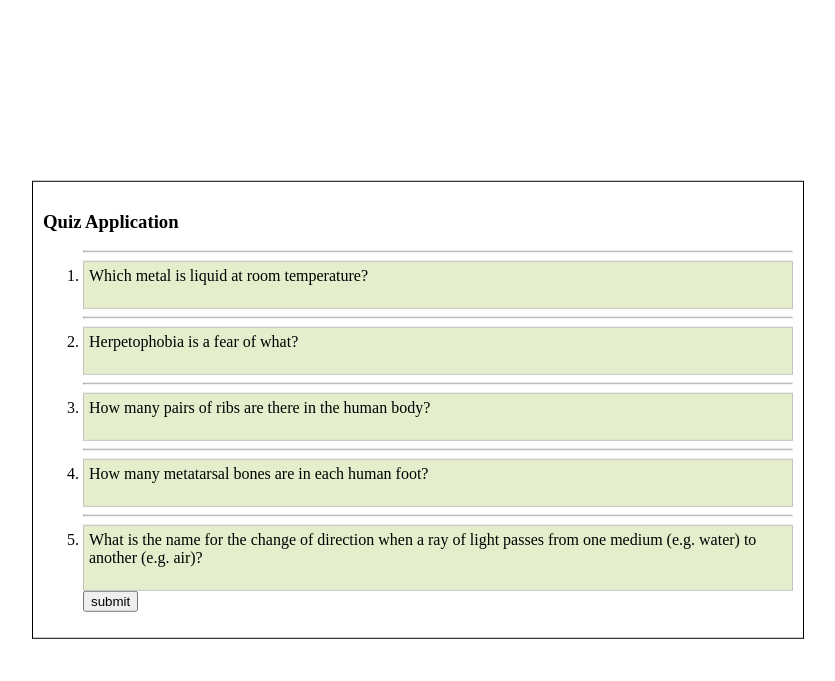
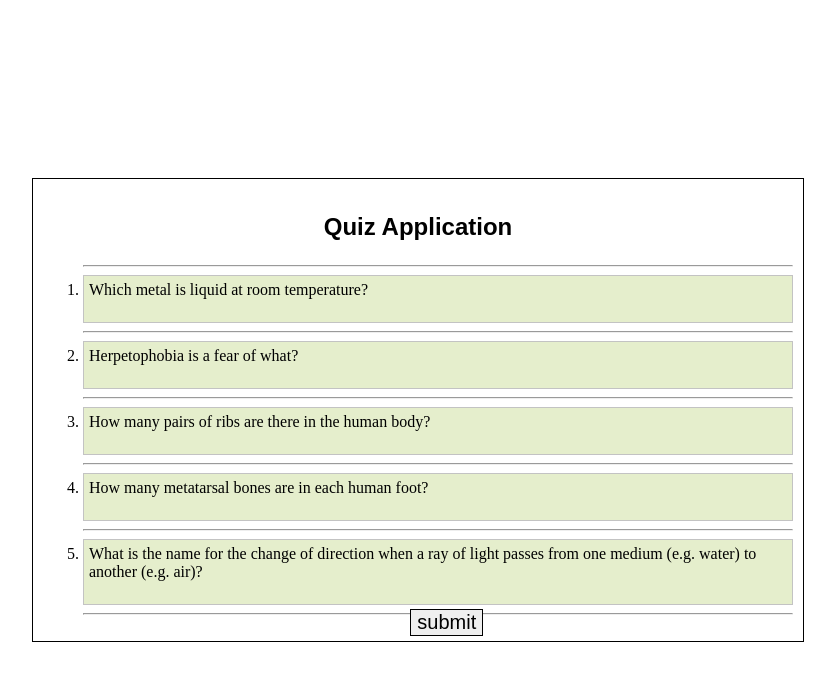
Before and after one commit to Conchris/QuizApplication, a PHP site: page / in a window 1280 px wide. Shown: the top 681 px of the page, without its empty margins (232-1067 px from the left). Run offline with PHP 8.4, Linux system fonts and the light colour scheme; data comes from the database, SQL or seed files in the repository.

Commit message:
changed index.css

```diff
--- a/index.css
+++ b/index.css
@@ -21,3 +21,16 @@ div.middleTable{
 #answer8,#answer9,#answer10,#answer11,#answer12,#answer13,#answer14,#answer15 {
   display: none;
 }
+#header{
+  font-family: fantasy;
+  text-align: center;
+  font-size: 24px;
+}
+.submit{
+  text-align: center;
+  position: absolute;
+  left: 49%;
+  bottom: 5px;
+  font-size: 20px;
+  border: 1px solid black;
+}
--- a/index.php
+++ b/index.php
@@ -15,7 +15,7 @@
 
   $result=mysqli_query($conn,$sql);?>
 
-  <h3>Quiz Application</h3>
+  <h3 id="header">Quiz Application</h3>
 
   <ol type="1" >
 
@@ -55,8 +55,8 @@
 
     </li>
 
-  <?php } ?>
-  <input type="submit" name="submit" value="submit">
+  <?php } ?><hr>
+  <input type="submit" class="submit" name="submit" value="submit">
 
   </form>
 
```
